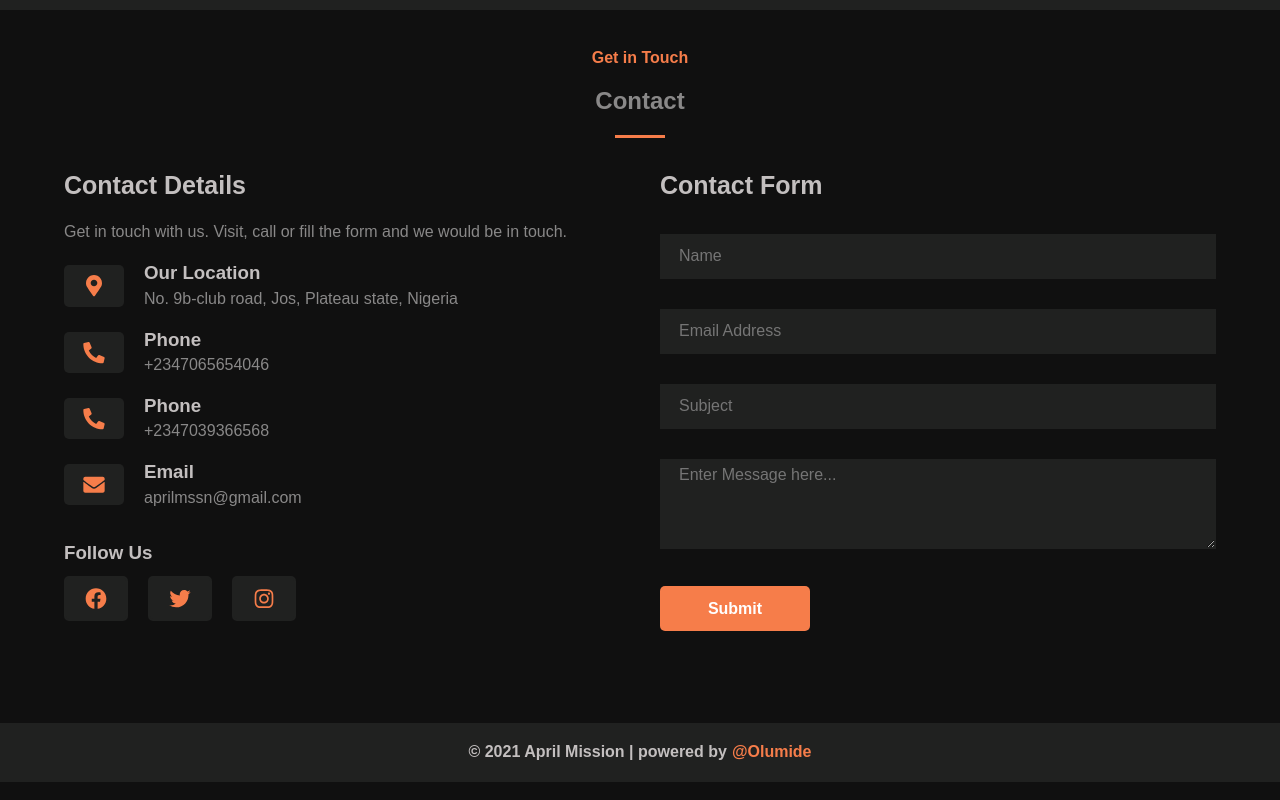
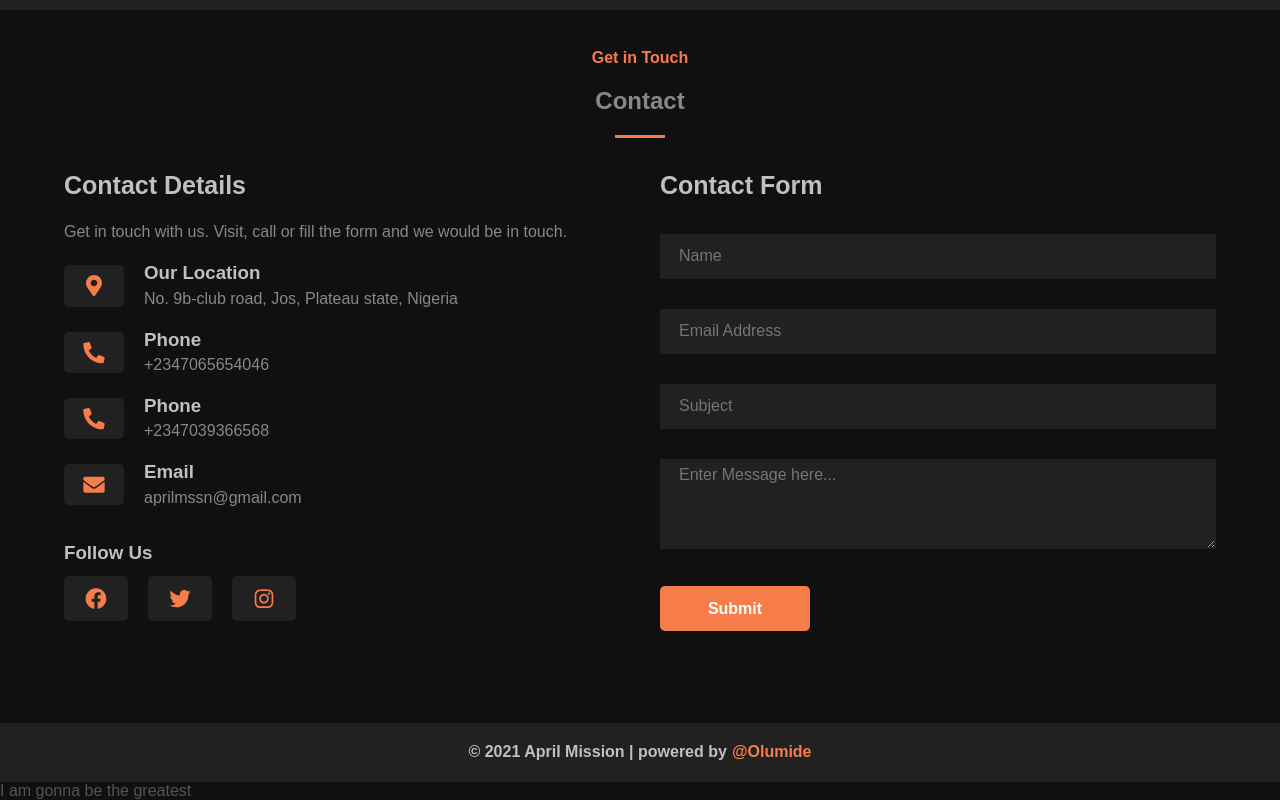
Before and after one commit to abeebridwan/aprilmission, a Next.js app: page / in a window 1280 px wide. Shown: the part 3280-4080 px from the top of the page. Built offline with nearby package versions, Linux system fonts and the light colour scheme.

Commit message:
feat: arrowup component boilerplate added

```diff
--- /dev/null
+++ b/components/arrowup/index.js
@@ -0,0 +1,6 @@
+/* eslint-disable react/prop-types */
+import { Container } from './styles/arrowup';
+
+const ArrowUp = ({ children, ...RestProps }) => <Container {...RestProps}>{children}</Container>;
+
+export default ArrowUp;
--- /dev/null
+++ b/components/arrowup/styles/arrowup.js
@@ -0,0 +1,3 @@
+import styled from 'styled-components';
+
+export const Container = styled.div``;
--- /dev/null
+++ b/containers/Arrowup.js
@@ -0,0 +1,11 @@
+/* eslint-disable react/prop-types */
+import ArrowUp from '../components/arrowup/index';
+
+const ArrowUpContainer = ({ children }) => (
+  <ArrowUp>
+    I am gonna be the greatest
+    {children}
+  </ArrowUp>
+);
+
+export default ArrowUpContainer;
--- a/containers/Footer.js
+++ b/containers/Footer.js
@@ -1,5 +1,5 @@
 /* eslint-disable react/prop-types */
-import Footer from '../components/footer';
+import Footer from '../components/footer/index';
 
 const FooterContainer = ({ children }) => (
   <>
--- a/pages/_document.js
+++ b/pages/_document.js
@@ -56,6 +56,7 @@ class MyDocument extends Document {
             width: '100%',
             boxSizing: 'border-box',
             fontFamily: 'Arial',
+            position: 'relative',
           }}
         >
           <Main />
--- a/pages/index.js
+++ b/pages/index.js
@@ -10,6 +10,8 @@ import ProjectContainer from '../containers/Project';
 import GalleryContainer from '../containers/Gallery';
 import ContactContainer from '../containers/Contact';
 import FooterContainer from '../containers/Footer';
+import ArrowUpContainer from '../containers/Arrowup';
+
 import { ToggleContext } from '../context/modal';
 
 export default function Index() {
@@ -44,6 +46,7 @@ export default function Index() {
       <GalleryContainer />
       <ContactContainer />
       <FooterContainer />
+      <ArrowUpContainer />
     </ToggleContext.Provider>
   );
 }
```
